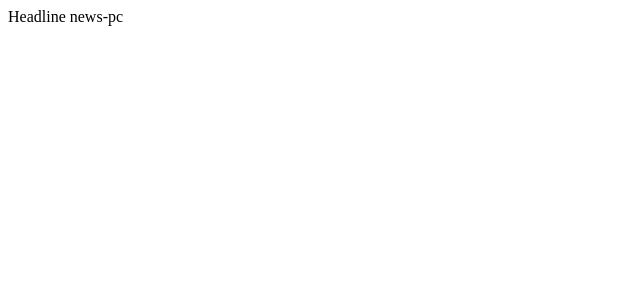
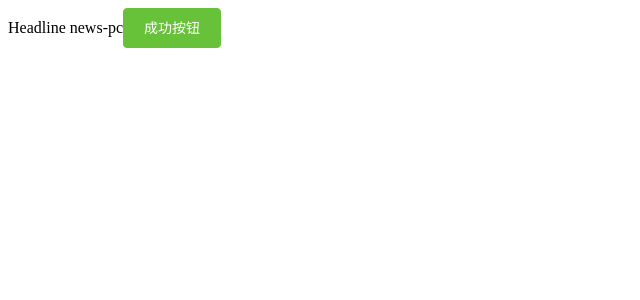
Before and after one commit to sunleyu/Headline-news-pc, a Vue app: page / in a window 1280 px wide. Shown: the top 300 px of the page, without its empty margins (0-640 px from the left). Built offline with nearby package versions, Linux system fonts and the light colour scheme.

Commit message:
下载导入element-ui

```diff
--- a/src/App.vue
+++ b/src/App.vue
@@ -1,6 +1,6 @@
 <template>
   <div id="app">
-  Headline news-pc
+  Headline news-pc<el-button type="success">成功按钮</el-button>
   </div>
 </template>
 
--- a/src/main.js
+++ b/src/main.js
@@ -1,7 +1,10 @@
 import Vue from 'vue'
 import App from './App.vue'
+import ElementUI from 'element-ui'
+import 'element-ui/lib/theme-chalk/index.css'
+Vue.config.productionTip = false
 
-Vue.config.productionTip = false
+Vue.use(ElementUI)
 
 new Vue({
   render: h => h(App)
```
